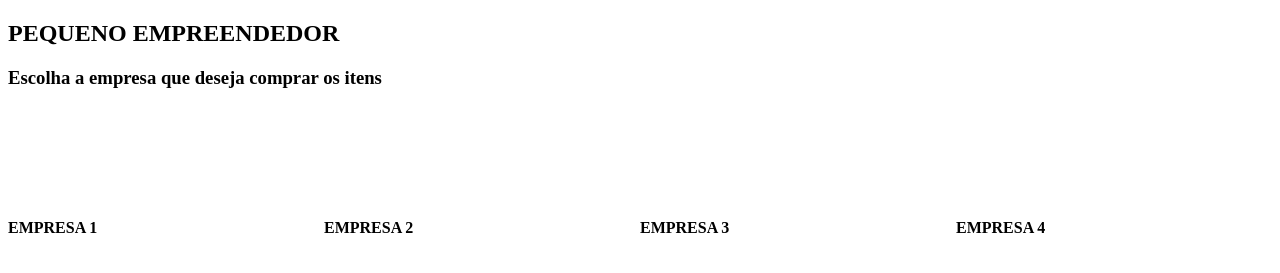
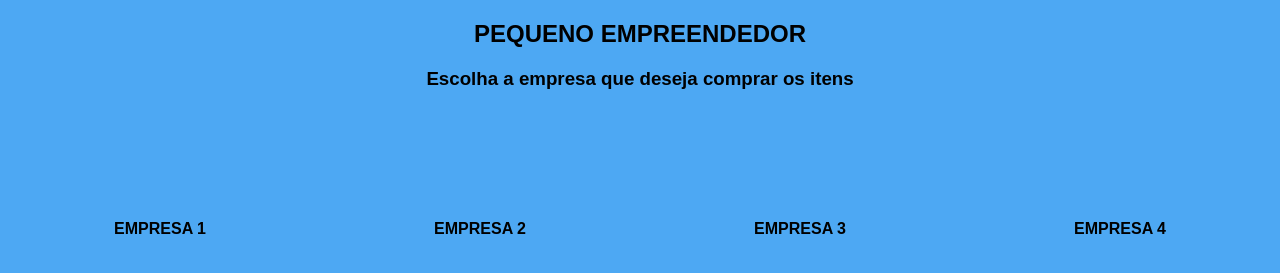
Before and after one commit to 4rdu1n01092/Site-Pequeno-empreendedor, a PHP site: page / in a window 1280 px wide. Shown: the top 273 px of the page. Run offline with PHP 8.4, Linux system fonts and the light colour scheme.

Commit message:
Add global styles for html and body
Set margin and padding to zero, apply Arial font, set background color, and center text for html and body elements to improve overall page appearance.

```diff
--- a/style-index.css
+++ b/style-index.css
@@ -21,3 +21,11 @@
   grid-template-columns: 1fr 1fr 1fr 1fr ;
 
 }
+
+html, body {
+    margin: 0;
+    padding: 0;
+    font-family: Arial, sans-serif;
+    background-color: #4da8f3;
+    text-align: center;
+}
```
